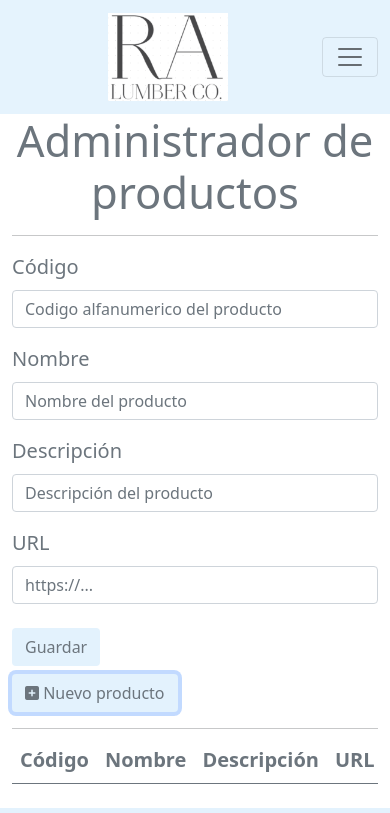
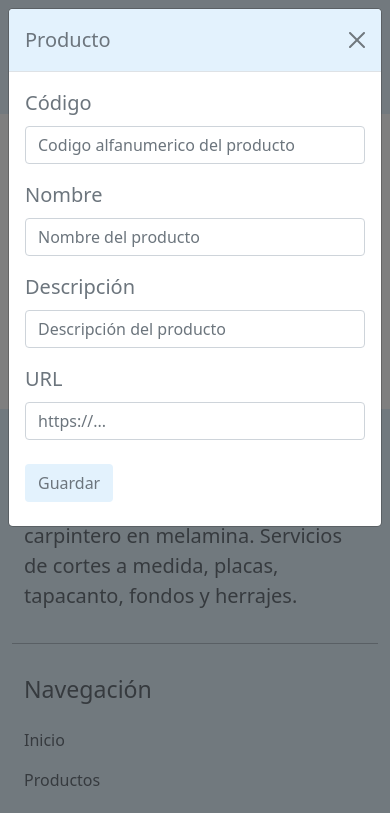
Before and after one commit to ignacioarroyo7/proyectoCRUD, a plain HTML site: page pages/admin.html in a window 390 px wide. Both pictures are taken after a click on the button "Nuevo producto". Shown: the top 813 px of the page. Drawn offline with Linux system fonts and the light colour scheme; some packages are replaced by stand-ins of ours; a script that the page names is missing.

Commit message:
se realizo el cambio del formulario a una ventana modal cuando presiono el boton nuevo producto, ademas se agrego un contador del total de productos cargados en el localstorage

```diff
--- a/css/style.css
+++ b/css/style.css
@@ -4,6 +4,9 @@
 }
 main{
     margin-top: 114px;
+}
+.main-admin{
+    margin-top: 0px;
 }
 
 /*------NAVBAR------*/
--- a/js/admin.js
+++ b/js/admin.js
@@ -11,9 +11,10 @@ let formularioProducto = document.querySelector('#formularioProducto');
 let existeProducto = false;
 let listaProductos = [];
 let btnNuevoProducto = document.querySelector('#btnNuevoProducto');
+let totalProductos = document.querySelector('#totalProductos');
 
 cargaInicial();
-
+actualizarContador();
 
 codigo.addEventListener('blur',()=>{
     validarCodigo(codigo);
@@ -32,7 +33,7 @@ url.addEventListener('blur',()=>{
 });
 
 formularioProducto.addEventListener('submit',guardarProducto);
-btnNuevoProducto.addEventListener('click',abrirFormulario);
+btnNuevoProducto.addEventListener('click',limpiarFormulario);
 
 
 
@@ -42,9 +43,14 @@ function guardarProducto(e){
         if(existeProducto == false){
             agregarProducto();
             existeProducto = true;
+            limpiarFormulario();
+            actualizarContador();
+
         }else{
             actualizarProducto();
             existeProducto = true;
+            limpiarFormulario();
+            actualizarContador();
         }
     }
 }
@@ -59,6 +65,14 @@ function agregarProducto(){
     limpiarFormulario();
 
     crearFilas(nuevoProducto);
+
+    Swal.fire({
+        position: "center",
+        icon: "success",
+        title: "Producto agregado correctamente",
+        showConfirmButton: false,
+        timer: 1500,
+      });
 }
 
 function limpiarFormulario(){
@@ -87,12 +101,13 @@ function crearFilas(producto){
 
 function cargaInicial(){
     listaProductos = JSON.parse(localStorage.getItem("productos")) || [];
-
     listaProductos.forEach(producto => {
         crearFilas(producto);
     });
+
 }
 
-function abrirFormulario(){
-
+function actualizarContador(){
+    listaProductos = JSON.parse(localStorage.getItem("productos")) || [];
+    totalProductos.innerHTML=`Total productos: ${listaProductos.length}`;
 }
--- a/pages/admin.html
+++ b/pages/admin.html
@@ -20,7 +20,7 @@
 </head>
 <body>
     <header>
-        <nav class="navbar navbar-expand-lg navbar-light bg-nav-celeste fixed-top">
+        <nav class="navbar navbar-expand-lg navbar-light bg-nav-celeste">
             <div class="container-fluid font-nav ms-5">
               <a class="navbar-brand ms-5" href="../index.html">
                   <img class="logo-nav" src="../images/logoRA-LumberCo.png" alt="logo RA Lumber Company">
@@ -77,9 +77,10 @@
             </div>
           </nav>
     </header>
-    <main class="container">
+    <main class="container main-admin">
         <h1 class="display-1 text-center my-3 text-muted">Administrador de productos</h1>
-        <hr class="my2">
+        <hr class="mt-4">
+        <!--
         <article>
             <form id="formularioProducto">
                 <div class="mb-3">
@@ -107,8 +108,9 @@
                     Debe completar todos los datos marcados
                   </div>
             </form>
-        </article>
-        <button class="btn bg-celeste text-muted lead" id="btnNuevoProducto"><i class="fas fa-plus-square"></i> Nuevo producto</button>
+        </article>-->
+        <button class="btn bg-celeste text-muted lead" id="btnNuevoProducto" data-bs-toggle="modal" data-bs-target="#modalFormularioProducto"><i class="fas fa-plus-square"></i> Nuevo producto</button>
+        <span id="totalProductos" class="alert bg-celeste text-muted"></span>
         <hr class="mb-2">
         <section>
             <article class="table-responsive">
@@ -176,6 +178,47 @@
       </div>
     </div>
     </div>
+    <!-- Modal formulario carga -->
+<div class="modal fade" id="modalFormularioProducto" tabindex="-1" aria-labelledby="exampleModalLabel" aria-hidden="true">
+    <div class="modal-dialog">
+      <div class="modal-content">
+        <div class="modal-header bg-celeste">
+          <h5 class="modal-title text-muted" id="exampleModalLabel">Producto</h5>
+          <button type="button" class="btn-close" data-bs-dismiss="modal" aria-label="Close"></button>
+        </div>
+        <div class="modal-body">
+            <article>
+                <form id="formularioProducto">
+                    <div class="mb-3">
+                        <label for="" class="form-label lead text-muted">Código</label>
+                        <input type="text" id="codigo" class="form-control" placeholder="Codigo alfanumerico del producto">
+                        <div class="invalid-feedback">Este campo es obligatorio</div>
+                    </div>
+                    <div class="mb-3">
+                        <label for="" class="form-label lead text-muted">Nombre</label>
+                        <input type="text" id="nombre" class="form-control" placeholder="Nombre del producto">
+                        <div class="invalid-feedback">Este campo es obligatorio</div>
+                    </div>
+                    <div class="mb-3">
+                        <label for="" class="form-label lead text-muted">Descripción</label>
+                        <input type="text" id="descripcion" class="form-control" placeholder="Descripción del producto">
+                        <div class="invalid-feedback">Este campo es obligatorio</div>
+                    </div>
+                    <div class="mb-3">
+                        <label for="" class="form-label lead text-muted">URL</label>
+                        <input type="text" id="url" class="form-control" placeholder="https://...">
+                        <div class="invalid-feedback">Este campo es obligatorio</div>
+                    </div>
+                    <button type="submit" class="btn bg-celeste text-muted lead my-2" id="btn-guardarProducto">Guardar</button>
+                    <div class="alert alert-danger mt-4 d-none" role="alert" id="alertaGuardar">
+                        Debe completar todos los datos marcados
+                      </div>
+                </form>
+            </article>
+        </div>
+      </div>
+    </div>
+  </div>
 
     <footer class="bg-celeste container-fluid mt-2">
         <div class="container">
```
